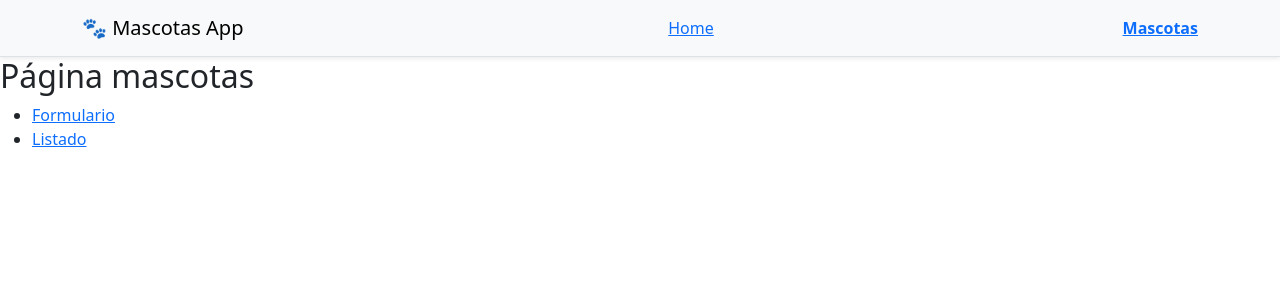
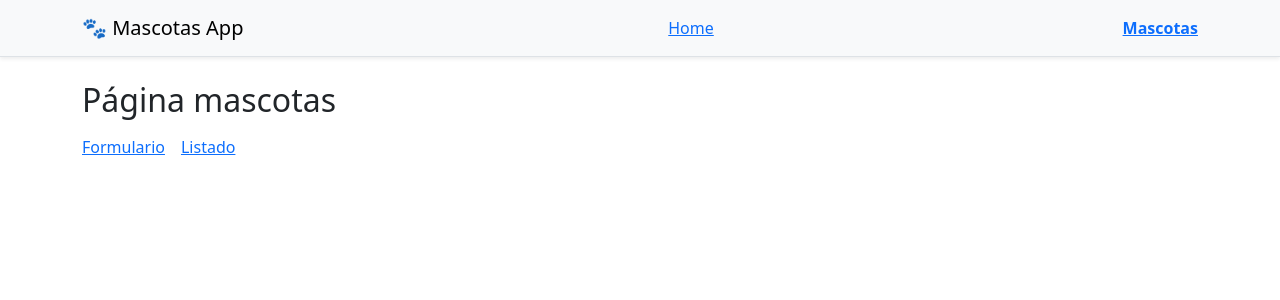
Before and after one commit to jjandress/proyecto-mascotas, a React (Vite) app: page /mascotas in a window 1280 px wide. Shown: the top 300 px of the page. Built offline with nearby package versions, Linux system fonts and the light colour scheme.

Commit message:
feat: estilos home y mascotas page

```diff
--- a/src/pages/HomePage.jsx
+++ b/src/pages/HomePage.jsx
@@ -1,8 +1,8 @@
 function HomePage() {
     return (
-        <section>
-            <h2>Bienvenidos</h2>
-            <p>
+        <section className="container py-4">
+            <h2 className="mb-3">Bienvenidos</h2>
+            <p className="text-secondary">
                 Lorem ipsum dolor, sit amet consectetur adipisicing elit. Numquam sit maiores quo, exercitationem modi quasi. Enim amet sunt sit aperiam, doloremque, inventore similique cumque impedit repellat sapiente libero laboriosam provident.
             </p>
         </section>
--- a/src/pages/MascotasPage.jsx
+++ b/src/pages/MascotasPage.jsx
@@ -1,20 +1,20 @@
-import { Link, Outlet } from "react-router-dom";
+import { NavLink, Outlet } from "react-router-dom";
 
 function MascotasPage() {
     return (
-        <section>
-            <h2>Página mascotas</h2>
+        <section className="container py-4">
+            <h2 className="mb-3">Página mascotas</h2>
 
-            <ul>
-                <li>
-                    <Link to="formulario">Formulario</Link>
-                </li>
-                <li>
-                    <Link to="listado">Listado</Link>
-                </li>
-            </ul>
+            <div className="d-flex gap-3 mb-4">
+                <NavLink to="formulario" className={({ isActive }) => isActive ? "fw-bold" : ""}>
+                    Formulario
+                </NavLink>
+                <NavLink to="listado" className={({ isActive }) => isActive ? "fw-bold" : ""}>
+                    Listado
+                </NavLink>
+            </div>
 
-            <Outlet /> {/* Renderiza el componente hijo correspondiente a la ruta anidada */}
+            <Outlet />
         </section>
     );
 }
```
